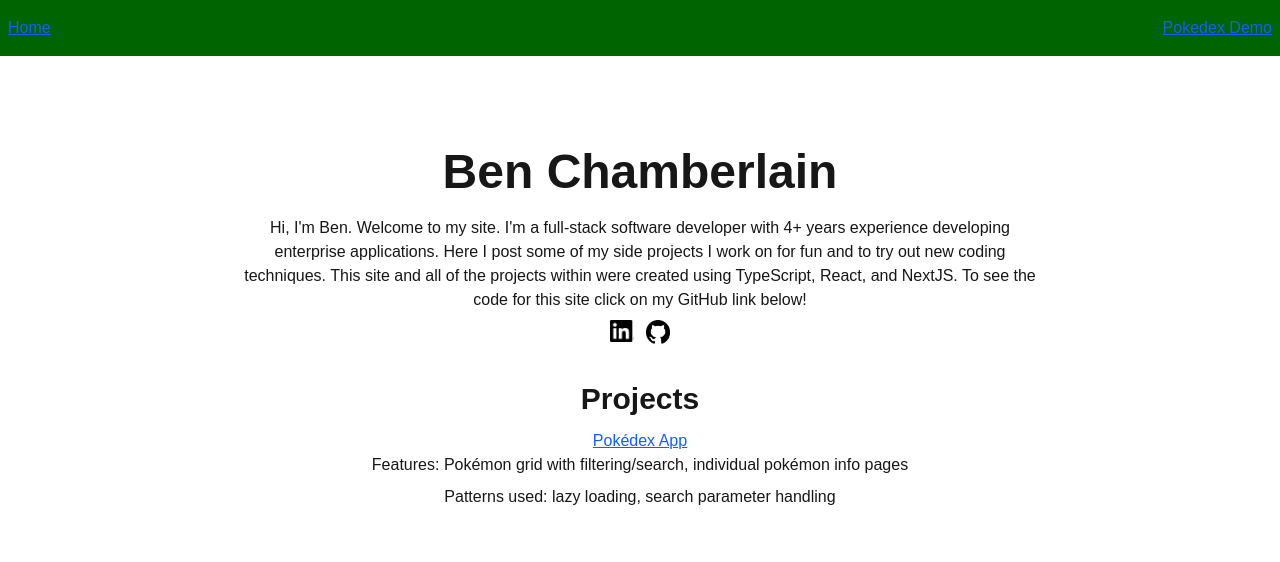
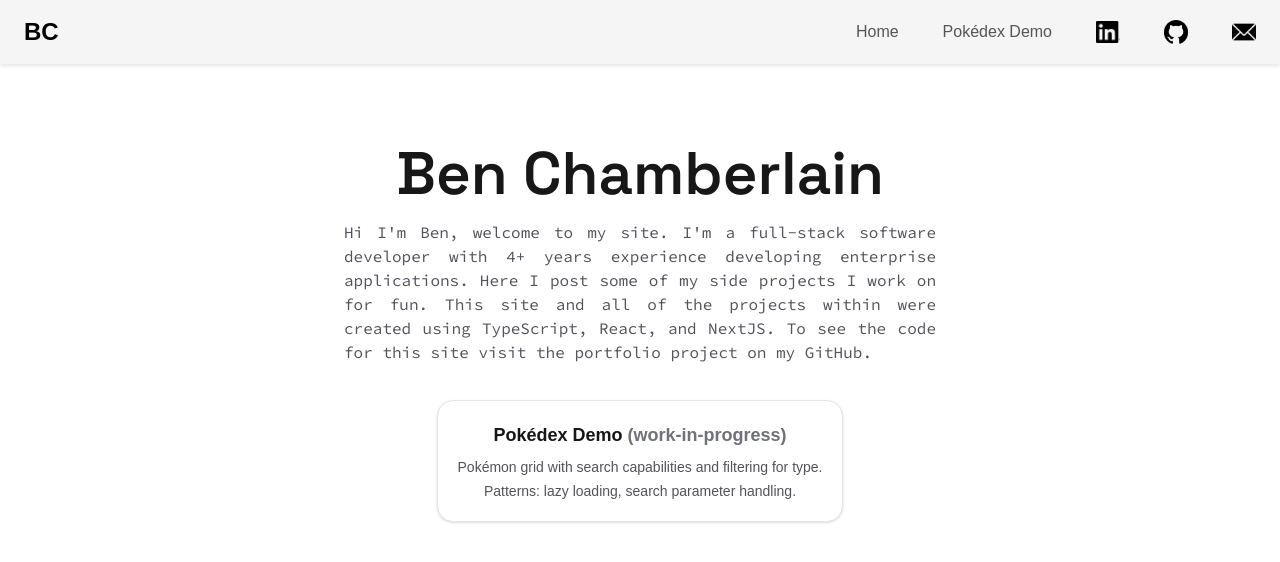
Before and after one commit to chambomango/pokedex, a Next.js app: page / in a window 1280 px wide. Shown: the top 562 px of the page. Built offline with nearby package versions, Linux system fonts and the light colour scheme.

Commit message:
Finished navbar and styling updates

```diff
--- a/src/app/globals.css
+++ b/src/app/globals.css
@@ -3,20 +3,6 @@
 :root {
   --background: #ffffff;
   --foreground: #171717;
-}
-
-@theme inline {
-  --color-background: var(--background);
-  --color-foreground: var(--foreground);
-  --font-sans: var(--font-geist-sans);
-  --font-mono: var(--font-geist-mono);
-}
-
-@media (prefers-color-scheme: dark) {
-  :root {
-    --background: #0a0a0a;
-    --foreground: #ededed;
-  }
 }
 
 @layer base {
@@ -31,9 +17,8 @@
   h3 {
     font-size: var(--text-lg);
   }
-  a {
-    color: var(--color-blue-600);
-    text-decoration-line: underline;
+  h4 {
+    font-size: var(--text-lg);
   }
 }
 
@@ -42,18 +27,3 @@ body {
   color: var(--foreground);
   font-family: Arial, Helvetica, sans-serif;
 }
-
-.navBar {
-  display: flex;
-  flex-wrap: wrap;
-  justify-content: space-between;
-  padding: 16px 8px;
-  background-color: darkgreen;
-  color: white;
-}
-
-.navBarLinks {
-  display: flex;
-  column-gap: 10px;
-  flex-direction: row;
-}
--- a/src/app/layout.tsx
+++ b/src/app/layout.tsx
@@ -1,6 +1,6 @@
 import type { Metadata } from "next";
 import "./globals.css";
-import Link from "next/link";
+import NavBar from "../components/navBar";
 
 export const metadata: Metadata = {
   title: "Ben's Profile",
@@ -15,16 +15,7 @@ export default function RootLayout({
   return (
     <html lang="en">
       <body>
-        <nav className="navBar">
-          <Link href="/">
-            <div>Home</div>
-          </Link>
-          <ul className="navBarLinks">
-            <li>
-              <Link href="/pokedex">Pokedex Demo</Link>
-            </li>
-          </ul>
-        </nav>
+        <NavBar />
         {children}
       </body>
     </html>
--- a/src/app/page.tsx
+++ b/src/app/page.tsx
@@ -1,30 +1,52 @@
-import Socials from "@/components/socials";
 import Link from "next/link";
+import { Space_Grotesk, Source_Code_Pro } from "next/font/google";
+
+const spaceGrotesk = Space_Grotesk({
+  subsets: ["latin"],
+  weight: ["400", "600", "700"],
+});
+
+const sourceCodePro = Source_Code_Pro({
+  subsets: ["latin"],
+  weight: ["400", "500", "600", "700"],
+});
 
 export default function Home() {
   return (
     <div className="flex flex-col justify-center items-center max-w-200 mt-20 mx-auto mb-0">
-      <h1 className="mb-2">Ben Chamberlain</h1>
-      <p className="text-center mb-2">
-        Hi, I'm Ben. Welcome to my site. I'm a full-stack software developer
-        with 4+ years experience developing enterprise applications. Here I post
-        some of my side projects I work on for fun and to try out new coding
-        techniques. This site and all of the projects within were created using
-        TypeScript, React, and NextJS. To see the code for this site click on my
-        GitHub link below!
+      <h1 className={`mb-4 font-semibold text-6xl ${spaceGrotesk.className}`}>
+        Ben Chamberlain
+      </h1>
+      <p
+        className={`text-justify mb-4 px-26  text-zinc-600 ${sourceCodePro.className}`}
+      >
+        Hi I'm Ben, welcome to my site. I'm a full-stack software developer with
+        4+ years experience developing enterprise applications. Here I post some
+        of my side projects I work on for fun. This site and all of the projects
+        within were created using TypeScript, React, and NextJS. To see the code
+        for this site visit the portfolio project on my GitHub.
       </p>
-      <Socials />
-      <div className="flex flex-col items-center mt-5">
-        <h2 className="mt-3 mb-2">Projects</h2>
-        <div className="flex flex-col items-center">
-          <Link href="/pokedex">Pokédex App</Link>
-          <p className="text-center mb-2">
-            Features: Pokémon grid with filtering/search, individual pokémon
-            info pages
-          </p>
-          <p className="text-center mb-2">
-            Patterns used: lazy loading, search parameter handling
-          </p>
+      <div className="mt-5 flex flex-col items-center">
+        <div className="w-full max-w-xl">
+          <Link
+            href="/pokedex"
+            className="text-center group block rounded-2xl border border-zinc-200 bg-white p-5 shadow-sm transition hover:shadow-md hover:border-zinc-300 focus:outline-none focus-visible:ring-2 focus-visible:ring-blue-500"
+          >
+            <div className="flex items-start justify-between gap-3">
+              <div>
+                <h4 className="text-lg font-semibold group-hover:underline">
+                  Pokédex Demo{" "}
+                  <span className="text-zinc-500">(work-in-progress)</span>
+                </h4>
+                <p className={`mt-2 text-sm text-zinc-600`}>
+                  Pokémon grid with search capabilities and filtering for type.
+                </p>
+                <p className={`mt-1 text-sm text-zinc-600`}>
+                  Patterns: lazy loading, search parameter handling.
+                </p>
+              </div>
+            </div>
+          </Link>
         </div>
       </div>
     </div>
--- /dev/null
+++ b/src/components/navBar.css
@@ -0,0 +1,49 @@
+.navBar {
+  display: flex;
+  flex-wrap: wrap;
+  justify-content: space-between;
+  align-content: center;
+  align-items: center;
+  padding: 6px 12px;
+  background-color: #f5f5f5;
+  color: #333;
+  box-shadow: 0 2px 4px rgba(0, 0, 0, 0.1);
+}
+
+.navBarLinks {
+  display: flex;
+  column-gap: 20px;
+  flex-direction: row;
+  align-items: center;
+}
+
+.navBarLinks a {
+  text-decoration: none;
+  color: #555;
+  font-weight: 500;
+  padding: 8px 12px;
+  border-radius: 4px;
+  transition: all 0.3s ease;
+  display: flex;
+}
+
+.navBarLinks a:hover {
+  background-color: #e0e0e0;
+  color: #000;
+}
+
+.navBarLinks a:active {
+  background-color: #d0d0d0;
+  color: #000;
+}
+
+.navBarLogo {
+  font-size: 24px;
+  font-weight: bold;
+  color: #000;
+  padding: 8px 12px;
+  border-radius: 4px;
+  transition: all 0.3s ease;
+  cursor: pointer;
+  text-decoration: none;
+}
--- /dev/null
+++ b/src/components/navBar.tsx
@@ -0,0 +1,60 @@
+import Link from "next/link";
+import Image from "next/image";
+import "./navBar.css";
+
+export default function NavBar() {
+  return (
+    <nav className="navBar">
+      <Link href="/">
+        <div className="navBarLogo">BC</div>
+      </Link>
+      <ul className="navBarLinks">
+        <li>
+          <Link href="/">Home</Link>
+        </li>
+        <li>
+          <Link href="/pokedex">Pokédex Demo</Link>
+        </li>
+        <li>
+          <a href="https://www.linkedin.com/in/ben-chamberlain/">
+            <div className="flex">
+              <Image
+                src="/logos/PNG/InBug-Black.png"
+                alt="LinkedIn"
+                width={24}
+                height={24}
+              />
+            </div>
+          </a>
+        </li>
+        <li>
+          <a href="https://github.com/chambomango/portfolio">
+            <div className="flex">
+              <Image
+                src="/logos/PNG/GitHub_Invertocat_Black.png"
+                alt="GitHub"
+                width={24}
+                height={24}
+              />
+            </div>
+          </a>
+        </li>
+        <li>
+          <div>
+            <a href="mailto:bchamberlain888@gmail.com">
+              <div className="flex">
+                <Image
+                  className="inline"
+                  src="/logos/PNG/email.png"
+                  alt="Email"
+                  width={24}
+                  height={24}
+                />
+              </div>
+            </a>
+          </div>
+        </li>
+      </ul>
+    </nav>
+  );
+}
--- a/src/components/socials.tsx
+++ b/src/components/socials.tsx
@@ -17,7 +17,7 @@ export default function Socials() {
         <div className="flex">
           <Image
             src="/logos/PNG/GitHub_Invertocat_Black.png"
-            alt="LinkedIn"
+            alt="GitHub"
             width={24}
             height={24}
           />
```
Also changed, not shown: public/logos/PNG/email.png (added).
